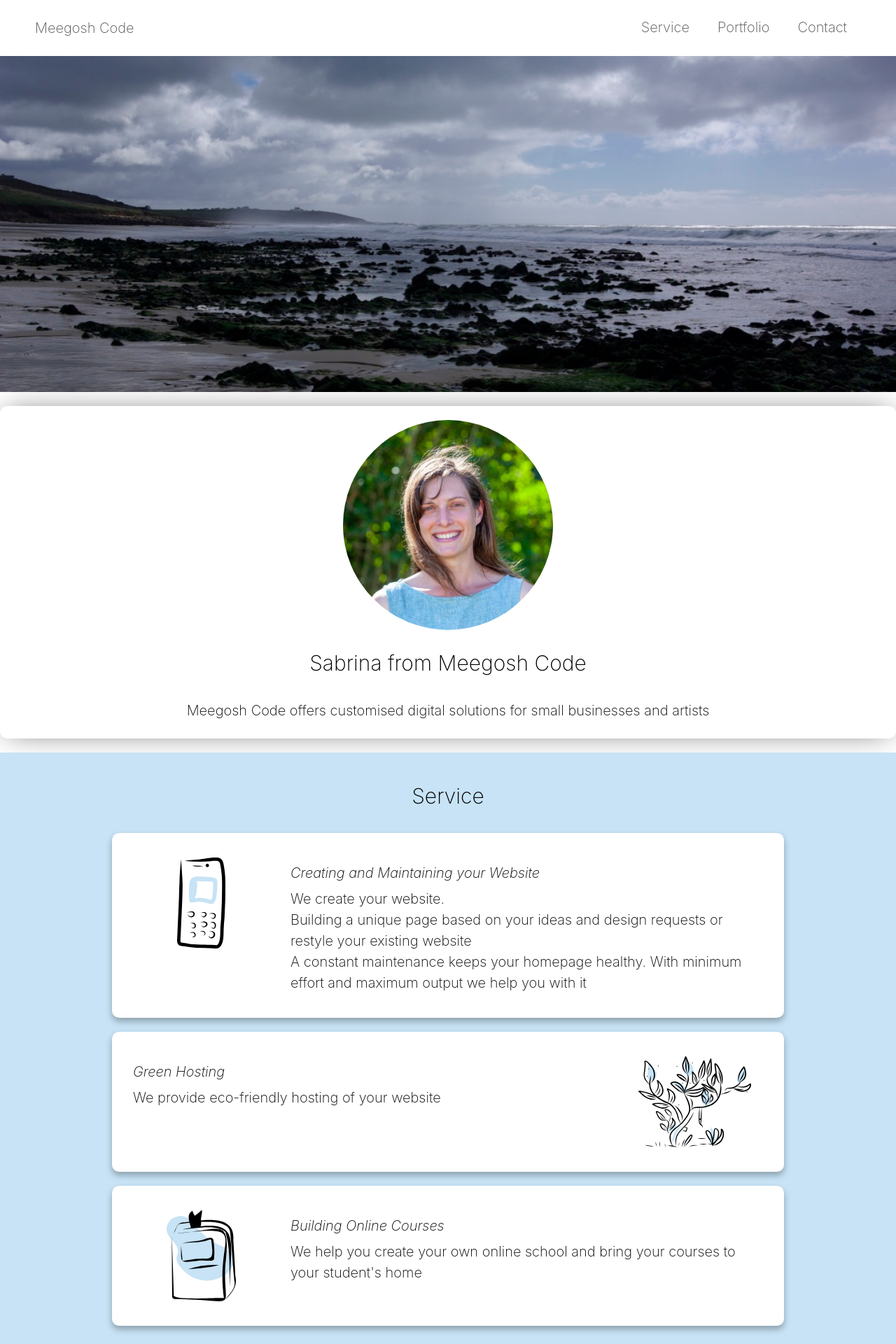
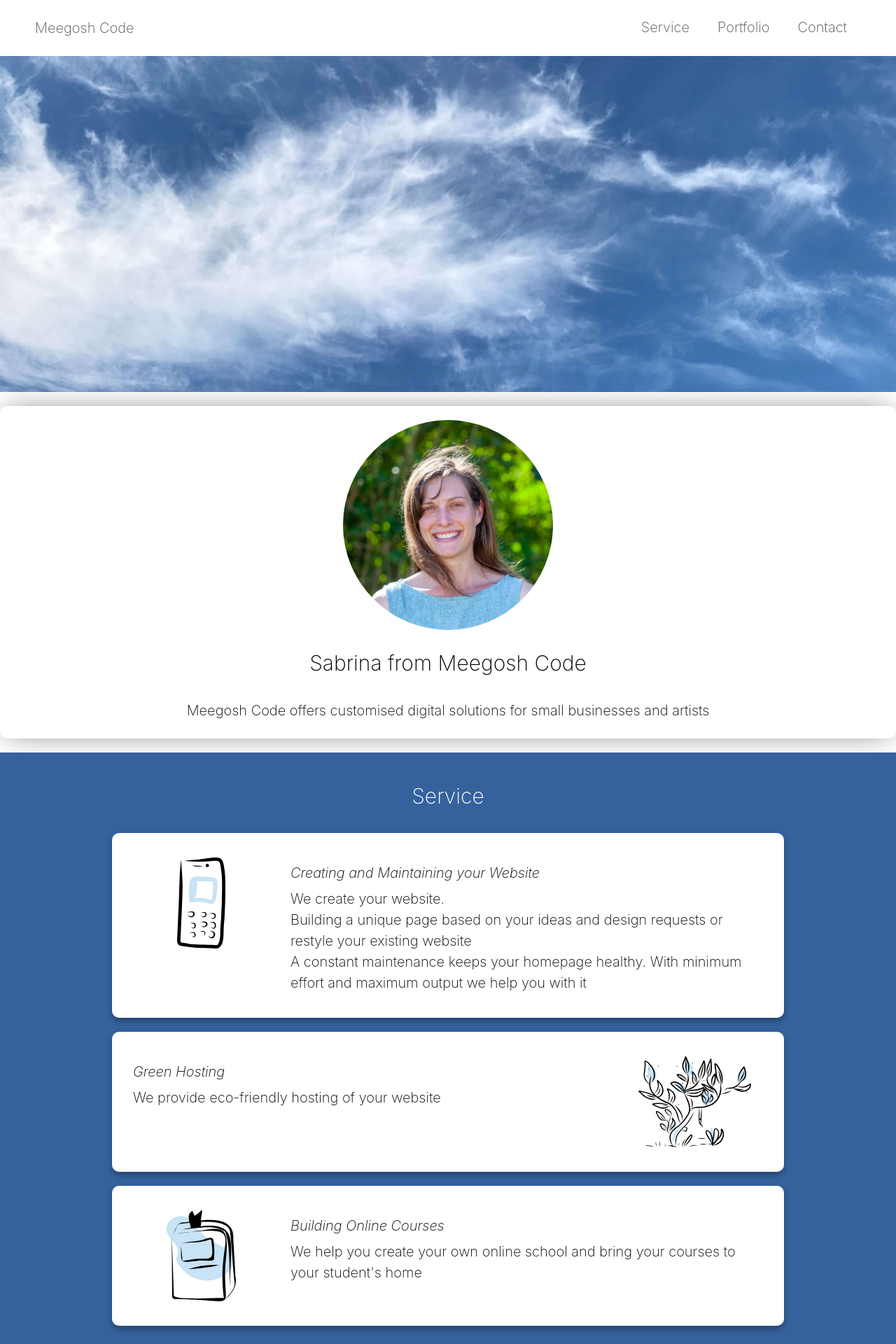
Before and after one commit to SabMc/meegoshcode, a React (Create React App) app: page / in a window 1280 px wide. Shown: the top 1920 px of the page at 70% size. Built offline with nearby package versions, Linux system fonts and the light colour scheme.

Commit message:
colour theme

```diff
--- a/src/App.css
+++ b/src/App.css
@@ -10,7 +10,7 @@
   --primary-color:#524F4F;
   --secondary-color:#75BBE7;
   --box-shadow: 0 5px 10px rgba(0, 0, 0, 0.3);
-  --background-color: #C7e3f5;
+  --background-color: #35629D;
 
 }
 
--- a/src/components/About.css
+++ b/src/components/About.css
@@ -1,6 +1,6 @@
 .parallax {
   min-height: 60vh;
-  background-image: url(./images/parallax.jpg);
+  background-image: url(./images/parallaxsky.jpeg);
   background-attachment: fixed;
   background-position: center;
   background-size: cover;
--- a/src/components/Portfolio.css
+++ b/src/components/Portfolio.css
@@ -35,7 +35,7 @@
 }
 
 .project-card a{
-  background-color: var(--secondary-color);
+  background-color: var(--background-color);
   color: white;
   box-shadow: var(--box-shadow);
   border-radius: 10px;
--- a/src/components/Skills.css
+++ b/src/components/Skills.css
@@ -4,7 +4,10 @@
     padding-bottom: 80px;
 }
 
-.section-skills h2{padding-bottom: 0px;}
+.section-skills h2{
+    padding-bottom: 0px;
+    color: white;
+}
 
 .container-service{
     max-width: 1000px;
```
Also changed, not shown: src/components/images/parallaxbeach.jpeg (added), src/components/images/parallaxsky.jpeg (added).
